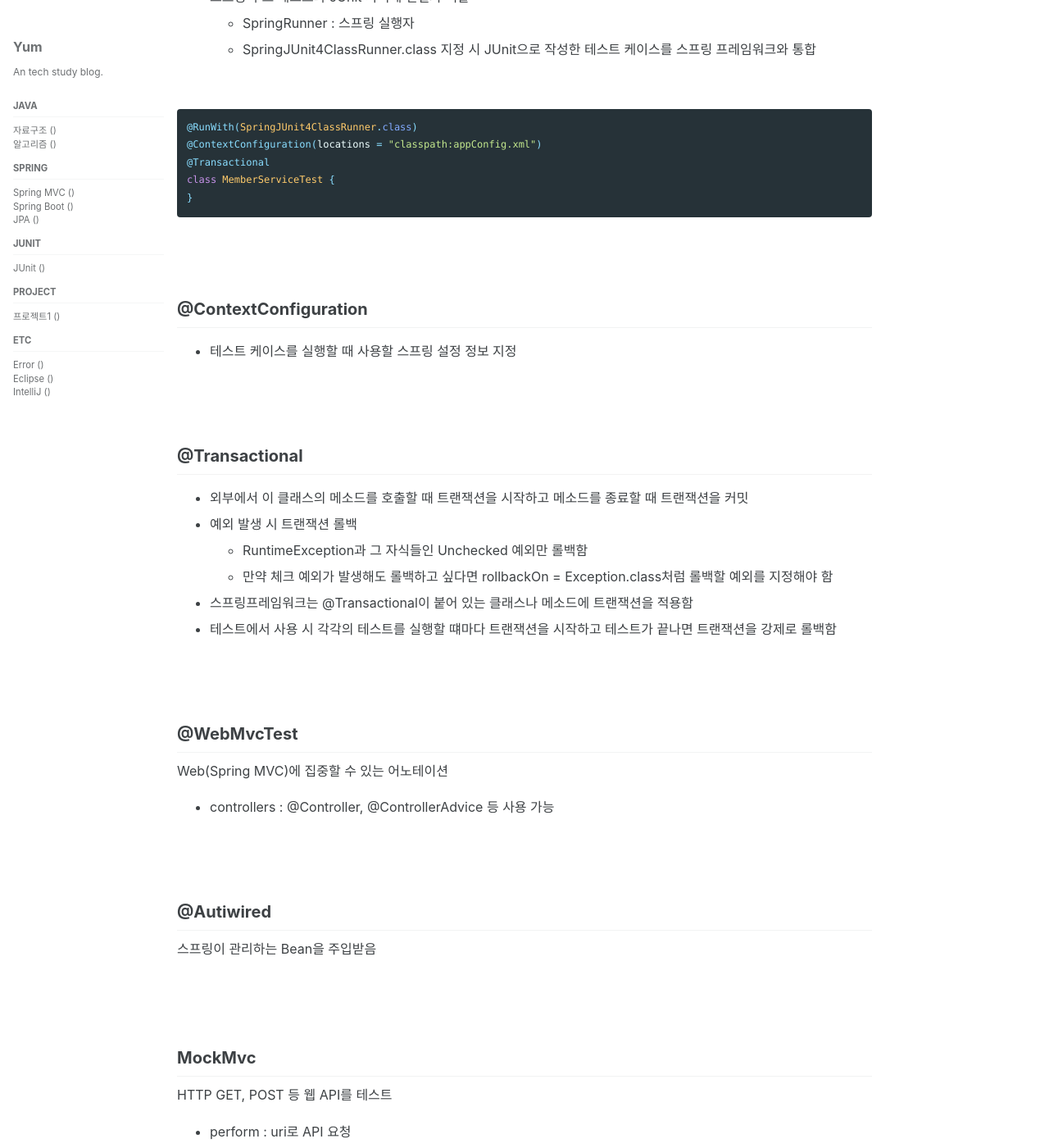
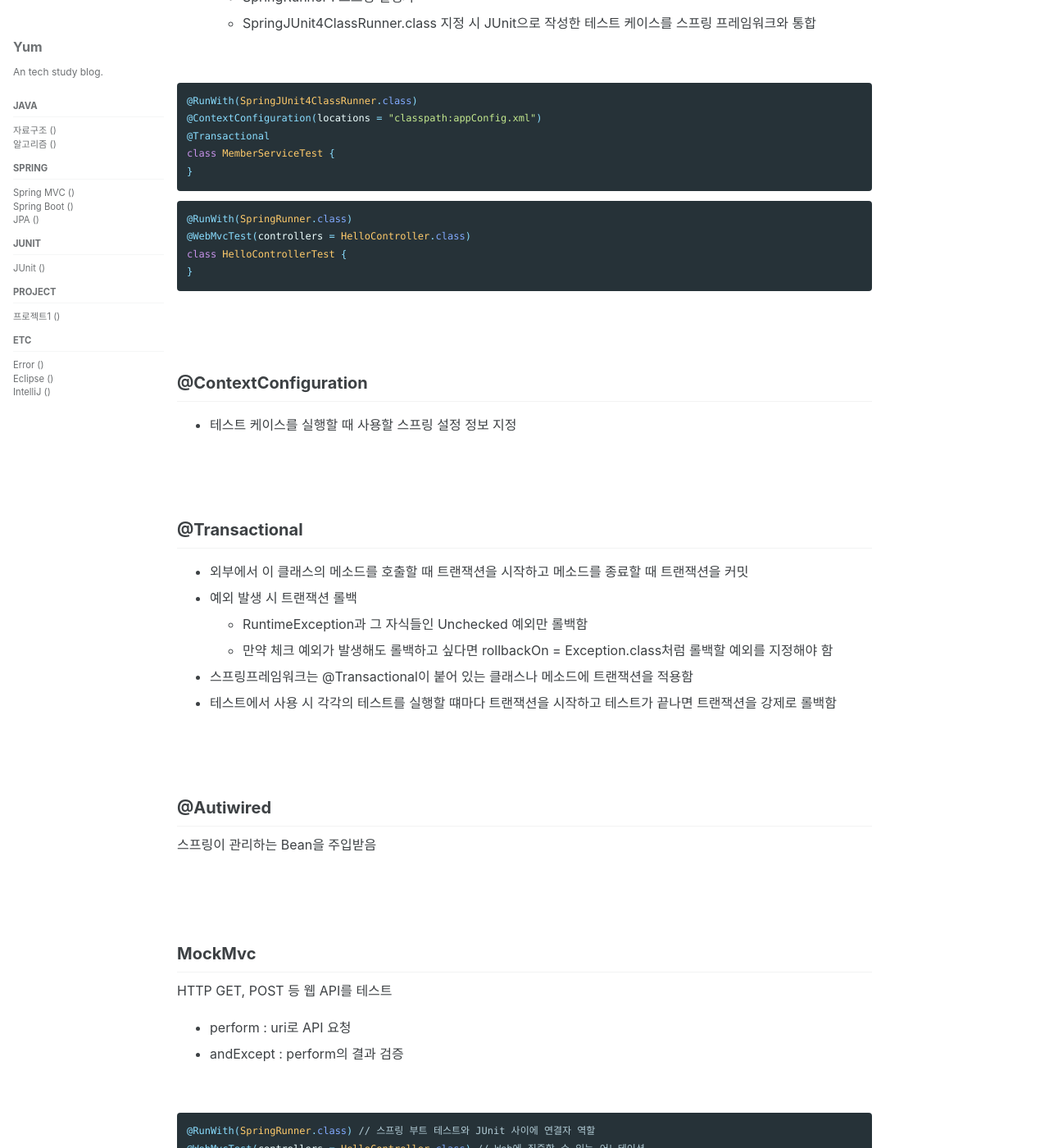
Before and after one commit to gkfgran5037/gkfgran5037.github.io, a Jekyll site: the page built from _posts/springboot/2022-07-21-JUnit-Annotation.md, in a window 1280 px wide and 1400 px high, scrolled down 950 px. Shown: the whole window at 82% size. Built offline with Jekyll 4.4.1, drawn with Linux system fonts in a browser that asks for light colours; cached includes are drawn as plain includes.

Commit message:
docs : 어노테이션 추가2

````diff
--- a/_posts/springboot/2022-07-21-JUnit-Annotation.md
+++ b/_posts/springboot/2022-07-21-JUnit-Annotation.md
@@ -45,6 +44,13 @@ categories:
 class MemberServiceTest {
 }
 ```
+
+```java
+@RunWith(SpringRunner.class)
+@WebMvcTest(controllers = HelloController.class)
+class HelloControllerTest {
+}
+```
 <br/><br/>
 
 
@@ -67,12 +73,6 @@ class MemberServiceTest {
 <br/><br/>
 
 
-
-## @WebMvcTest
-Web(Spring MVC)에 집중할 수 있는 어노테이션
-  - controllers : @Controller, @ControllerAdvice 등 사용 가능
-
-<br/><br/>
 
 
 
````
Also changed, not shown: other parts of _posts/springboot/2022-07-21-JUnit-Annotation.md (+0 -1 lines).
